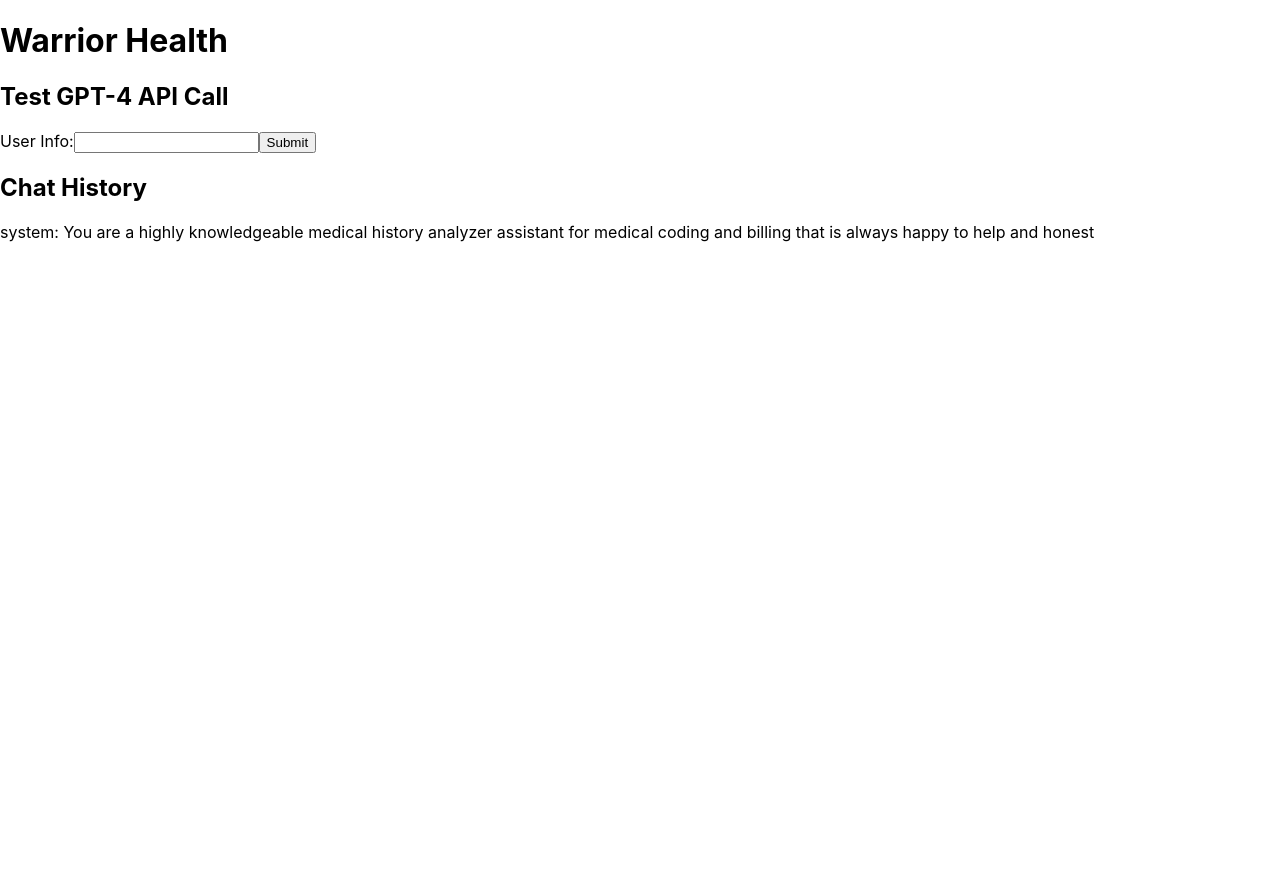
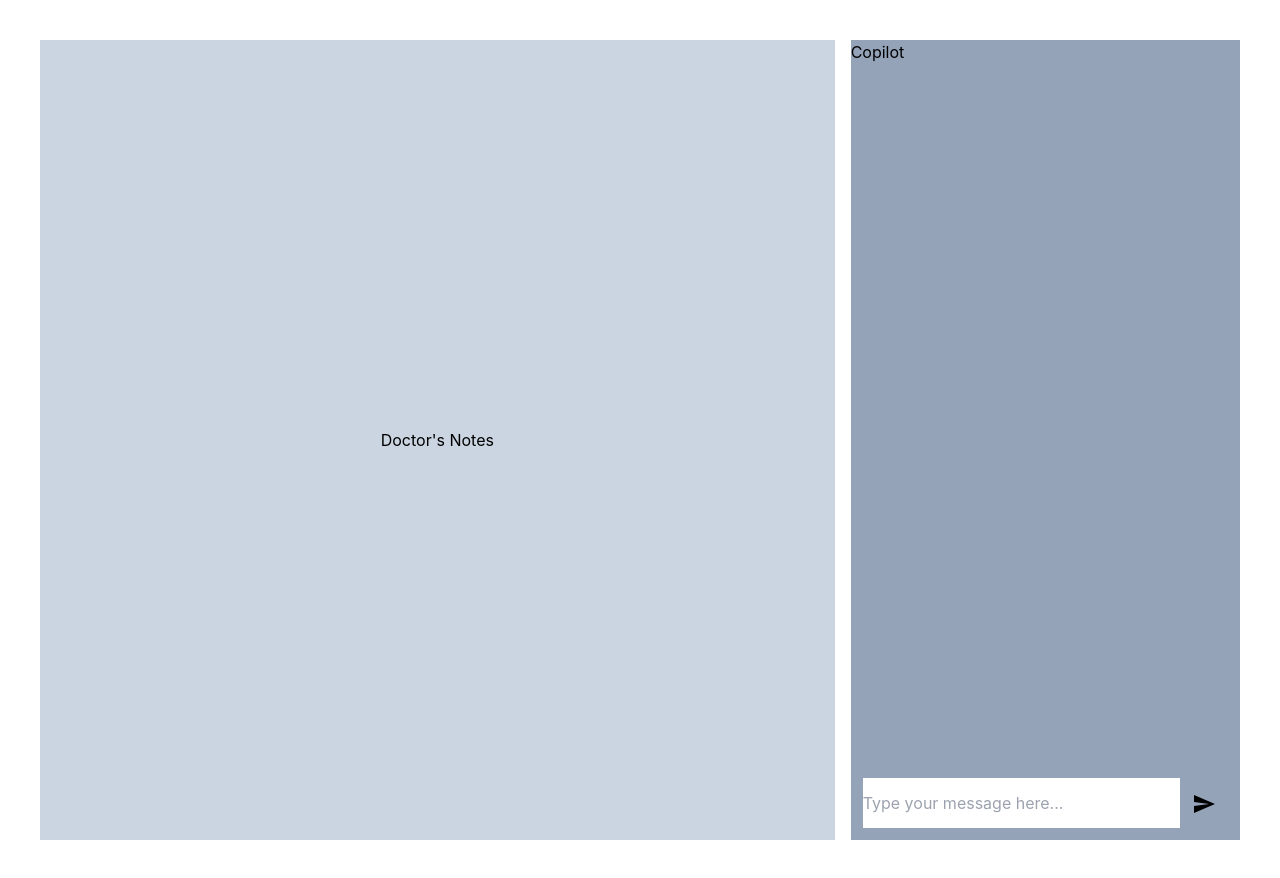
Before and after one commit to sgrinich/medical-coding-copilot, a React (Create React App) app in the folder medical-coding-app/: page / in a window 1280 px wide. Before the commit the page ends 800 px from the top, so only its background shows below. Built offline with nearby package versions, Linux system fonts and the light colour scheme; no server answers.

Commit message:
tweak copilot window area

```diff
--- a/medical-coding-app/src/App.css
+++ b/medical-coding-app/src/App.css
@@ -1,38 +1,9 @@
-.App {
-  text-align: center;
+/* .user-text {
+  background: #24976f;
+  border-top-right-radius: 0;
 }
 
-.App-logo {
-  height: 40vmin;
-  pointer-events: none;
-}
-
-@media (prefers-reduced-motion: no-preference) {
-  .App-logo {
-    animation: App-logo-spin infinite 20s linear;
-  }
-}
-
-.App-header {
-  background-color: #282c34;
-  min-height: 100vh;
-  display: flex;
-  flex-direction: column;
-  align-items: center;
-  justify-content: center;
-  font-size: calc(10px + 2vmin);
-  color: white;
-}
-
-.App-link {
-  color: #61dafb;
-}
-
-@keyframes App-logo-spin {
-  from {
-    transform: rotate(0deg);
-  }
-  to {
-    transform: rotate(360deg);
-  }
-}
+.bot-text {
+  background: #253b4b;
+  border-top-left-radius: 0;
+} */
--- a/medical-coding-app/src/App.js
+++ b/medical-coding-app/src/App.js
@@ -1,6 +1,8 @@
 import React from 'react'
 import openai from './OpenAI'
-import { useState, useEffect } from 'react'
+import { useState, useEffect, useRef } from 'react'
+import SendIcon from '@mui/icons-material/Send';
+import './App.css'
 
 
 
@@ -12,7 +14,15 @@ const App = () => {
     // content: "You are a highly sarcastic assistant."
   }
 
-  const [conversationArr, setConversationArr] = useState([instructionObj])
+  const [conversationArr, setConversationArr] = useState([])
+  const chatAreaRef = useRef(null)
+
+  useEffect(() => {
+    // Scroll to the bottom of the chat area whenever conversationArr updates
+    if (chatAreaRef.current) {
+      chatAreaRef.current.scrollTop = chatAreaRef.current.scrollHeight;
+    }
+  }, [conversationArr]);
 
   const fetchReply = async () => {
     const userInput = document.getElementById('user-input').value;
@@ -21,7 +31,7 @@ const App = () => {
       content: userInput,
     };
 
-    setConversationArr((prevConversationArr) => [...prevConversationArr, userObj]);
+    setConversationArr((prevConversationArr) => [instructionObj, ...prevConversationArr, userObj]);
 
     try {
       const response = await openai.createChatCompletion({
@@ -43,58 +53,86 @@ const App = () => {
     }
   };
 
-
+  const submitUserInput = (e) => {
+    e.preventDefault() // prevent page refresh
+    fetchReply() // call OpenAI chatcompletion API
+    document.getElementById('user-input').value = ''
+  }
 
   return (
-    <>
-      <h1>Warrior Health</h1>
-      <h2>Test GPT-4 API Call</h2>
+    <div className='flex flex-row items-center justify-evenly m-6 p-4 min-h-screen'>
+      <div className="grid grid-cols-3 gap-4 min-h-screen w-full">
+        <div
+          className='doctext-area col-span-2 bg-slate-300 flex items-center justify-center'>
+          <h2>Doctor's Notes</h2>
+          <p></p>
+        </div>
+        <div
+          className='chat-area col-span-1 bg-slate-400 flex flex-col justify-between overflow-y-scroll h-screen' ref={chatAreaRef}>
+          <h1>Copilot</h1>
           <form
             id="form"
-        className="chatbot-input-container">
-        <label htmlFor="user-input">User Info:</label>
-        <input name="user-input" type="text" id="user-input" required />
-        <button
-          onClick={(e) => {
-            e.preventDefault()
-            // const userInput = document.getElementById('user-input').value
-            // const userObj = {
-            //   role: "user",
-            //   content: userInput
-            // }
-            // console.log(userObj)
-            // setConversationArr(prevConversationArr => [...prevConversationArr, userObj])
-            fetchReply()
-            console.log(conversationArr)
-            // clear the input field
-            document.getElementById('user-input').value = ''
-
-          }}
-
-          id="submit-btn"
-          className="submit-btn">Submit
-        </button>
-      </form>
-      <div className='chatbot-response'>
-        <h2>Chat History</h2>
+          >
+            <div className='chatbot-response m-3'>
               <div className='messages'>
                 <div className='message'>
                   {/* show the robot repsponse */}
                   {conversationArr && conversationArr.map((messageObj, index) => {
                     // messageObj is like {role: "user", content: "hello"}
+
+                    // not render role == "system"
+                    if (messageObj.role !== "system") {
+                      // add different class name for different role
+                      if (messageObj.role === "user") {
                         return (
-                <div key={index}>
-                  <div className='message-content'>
+                          <div key={index} className='flex justify-end'>
+                            <div className='message-content user-text rounded-tr-lg bg-violet-500 m-3 ' >
                               <span>{messageObj.role}: {messageObj.content}</span>
                             </div>
                           </div>
                         )
+                      } else if (messageObj.role === "assistant") {
+                        return (
+                          <div key={index} className='flex justify-start'>
+                            <div className='message-content chatbot-text rounded-bl-lg bg-violet-200 m-3'>
+                              <span>{messageObj.role}: {messageObj.content}</span>
+                            </div>
+                          </div>
+                        )
+                      }
+
+                    } else {
+                      return ""
+                    }
+
 
                   })}
                 </div>
               </div>
             </div>
-    </>
+
+            <div className="chatbot-input-container flex justify-start p-3">
+              <input
+                className='w-full'
+                placeholder='Type your message here...'
+                name="user-input"
+                type="text"
+                id="user-input" required />
+              <span
+                onClick={submitUserInput}
+                className='submit-btn p-3' >
+                <SendIcon />
+              </span>
+            </div>
+
+
+          </form >
+        </div >
+      </div >
+
+
+
+    </div >
 
   )
 }
--- a/medical-coding-app/src/index.css
+++ b/medical-coding-app/src/index.css
@@ -1,3 +1,6 @@
+@tailwind base;
+@tailwind components;
+@tailwind utilities;
 body {
   margin: 0;
   font-family: -apple-system, BlinkMacSystemFont, 'Segoe UI', 'Roboto', 'Oxygen',
--- /dev/null
+++ b/medical-coding-app/tailwind.config.js
@@ -0,0 +1,10 @@
+/** @type {import('tailwindcss').Config} */
+module.exports = {
+  content: [
+    "./src/**/*.{js,jsx,ts,tsx}",
+  ],
+  theme: {
+    extend: {},
+  },
+  plugins: [],
+}
```
Also changed, not shown: medical-coding-app/package.json (+7 -0 lines), 1 other file (tests, documents, lock files or other folders). Lines whose indentation alone changed are shown as unchanged.
